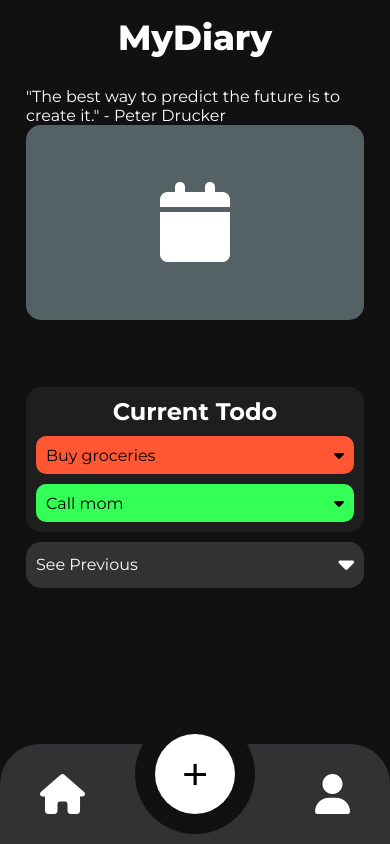
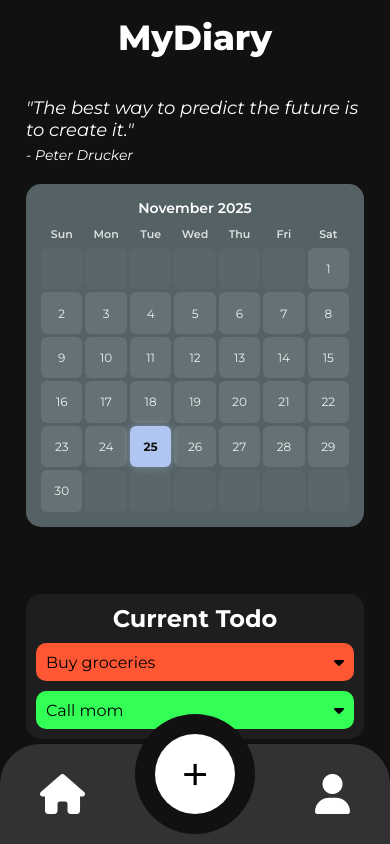
Before and after one commit to Harshit7048/Dairy, a React (Vite) app: page / in a window 390 px wide. Built offline with nearby package versions, Linux system fonts and the light colour scheme; grey boxes are pictures that could not be loaded; a web font is replaced by a local one.

Commit message:
new things added

```diff
--- a/src/Assets/userBase.ts
+++ b/src/Assets/userBase.ts
@@ -8,6 +8,7 @@ const userBaseData: UserBase[] = [
         password: "password123",
         diaries: [
             {
+                id: "2023-11-25",
                 date: "2023-11-25",
                 title: "My First Diary Entry",
                 content:
@@ -16,6 +17,7 @@ const userBaseData: UserBase[] = [
                     "https://artmarketmag.com/wp-content/uploads/2025/03/Cran-Montana-100-x-100-cm.jpg ",
             },
             {
+                id: "2023-11-26",
                 date: "2023-11-26",
                 title: "A Rainy Day",
                 content: "It rained all day today. I stayed indoors and read a book.",
@@ -28,14 +30,14 @@ const userBaseData: UserBase[] = [
                 date: "2023-11-27",
                 title: "Buy groceries",
                 color: "#FF5733",
-                status: "completed",
+                status: "Completed",
                 img: "https://img.freepik.com/free-photo/closeup-shot-beautiful-butterfly-with-interesting-textures-orange-petaled-flower_181624-7640.jpg?semt=ais_hybrid&w=740&q=80"
             },
             {
                 date: "2023-11-28",
                 title: "Call mom",
                 color: "#33FF57",
-                status: "completed",
+                status: "Completed",
                 img: "https://img.freepik.com/free-photo/closeup-shot-beautiful-butterfly-with-interesting-textures-orange-petaled-flower_181624-7640.jpg?semt=ais_hybrid&w=740&q=80"
             },
         ],
--- /dev/null
+++ b/src/Components/Calender.tsx
@@ -0,0 +1,74 @@
+export default function Calender() {
+    const today = new Date()
+    const currentYear = today.getFullYear()
+    const currentMonth = today.getMonth()
+
+    // Get the first day of the month and number of days
+    const firstDayOfMonth = new Date(currentYear, currentMonth, 1).getDay()
+    const daysInMonth = new Date(currentYear, currentMonth + 1, 0).getDate()
+
+    // Generate all days to display (including previous month's trailing days and next month's leading days)
+    const calendarDays: (number | null)[] = []
+
+    // Add previous month's trailing days (empty cells)
+    for (let i = 0; i < firstDayOfMonth; i++) {
+        calendarDays.push(null)
+    }
+
+    // Add current month's days
+    for (let day = 1; day <= daysInMonth; day++) {
+        calendarDays.push(day)
+    }
+
+    // Fill remaining cells to make a complete grid (6 rows x 7 columns = 42 cells)
+    const remainingCells = 42 - calendarDays.length
+    for (let i = 0; i < remainingCells; i++) {
+        calendarDays.push(null)
+    }
+
+    // Check if a date is today
+    const isToday = (day: number | null): boolean => {
+        if (day === null) return false
+        return day === today.getDate()
+    }
+
+    // Check if a day is from the current month
+    const isCurrentMonth = (day: number | null, index: number): boolean => {
+        return day !== null && index >= firstDayOfMonth && index < firstDayOfMonth + daysInMonth
+    }
+
+    const monthNames = [
+        "January", "February", "March", "April", "May", "June",
+        "July", "August", "September", "October", "November", "December"
+    ]
+
+    const dayNames = ["Sun", "Mon", "Tue", "Wed", "Thu", "Fri", "Sat"]
+
+    return (
+        <div className="calendar-container">
+            <div className="calendar-header">
+                <h3>{monthNames[currentMonth]} {currentYear}</h3>
+            </div>
+            <div className="calendar-grid">
+                {/* Day names header */}
+                {dayNames.map((dayName, index) => (
+                    <div key={index} className="calendar-day-name">
+                        {dayName}
+                    </div>
+                ))}
+
+                {/* Calendar days */}
+                {calendarDays.map((day, index) => (
+                    <div
+                        key={index}
+                        className={`calendar-day ${
+                            !isCurrentMonth(day, index) ? 'calendar-day-other-month' : ''
+                        } ${isToday(day) ? 'calendar-day-today' : ''}`}
+                    >
+                        {day !== null ? day : ''}
+                    </div>
+                ))}
+            </div>
+        </div>
+    )
+}
--- a/src/Components/Quotes.tsx
+++ b/src/Components/Quotes.tsx
@@ -14,16 +14,25 @@ export default function Quotes() {
 
     useEffect(() => {
         console.log("Quotes Component Mounted");
-        // fetch(" https://goquotes-api.herokuapp.com/api/v1/random?count=1").then(res => res.json()).then(dataFinal => {
-        //     console.log(dataFinal);
-        // }).catch(err => {
-        //     console.log(err)
-        // })
+        //         fetch(`curl -X GET "https://api.api-ninjas.com/v2/quotes?categories=success,wisdom" \
+        //   -H "X-Api-Key: cBRtYlSPMM5yRjjUkvSOzw==vFStpAg8yUc1XmQr"
+        // `).then(res => res.json()).then(dataFinal => {
+        //             console.log(dataFinal);
+        //         }).catch(err => {
+        //             console.log(err)
+        //         })
+
+        // cBRtYlSPMM5yRjjUkvSOzw==vFStpAg8yUc1XmQr
 
 
     }, [])
 
     return <div className="quotes">
-        "The best way to predict the future is to create it." - Peter Drucker
+        <span>
+
+            "The best way to predict the future is to create it."
+        </span>
+        <span className="q-auth">
+            - Peter Drucker</span>
     </div>;
 }
--- a/src/Pages/FullDairyPage.tsx
+++ b/src/Pages/FullDairyPage.tsx
@@ -2,17 +2,14 @@ import { useContext } from "react"
 import { LibraryContext } from "../Context/LibraryContext"
 import { useParams } from "react-router-dom"
 import Todo from "../Components/Todo"
+import UserBaseContext from "../Context/UserBaseContext"
 
 
-type DiaryEntry = {
-    id: number
-    title: string
-    content: string
-    date: string
-    main_img?: string
-}
+
 
 export default function FullDairyPage() {
+    const userBaseContext = useContext(UserBaseContext);
+    const dairyData = userBaseContext?.diaries || [];
     const { currentId } = useParams()
     const ctx = useContext(LibraryContext)
 
@@ -23,7 +20,7 @@ export default function FullDairyPage() {
 
     // Convert string ID to number and find the matching diary entry
     // Type assertion needed because context type doesn't match actual diary data structure
-    const diaryEntry = (data as unknown as DiaryEntry[]).find(item => item.id === Number(currentId))
+    const diaryEntry = (dairyData).find(item => item.id === currentId);
     console.log("Found diary entry:", diaryEntry);
 
     if (!diaryEntry) {
@@ -44,7 +41,7 @@ export default function FullDairyPage() {
 
             {diaryEntry.main_img && <img src={diaryEntry.main_img} alt={diaryEntry.title} />}
 
-            <Todo />
+
         </div>
 
     </div>
--- a/src/Pages/Home.tsx
+++ b/src/Pages/Home.tsx
@@ -4,20 +4,17 @@ import DairyData from "../Assets/BaseData.js"
 import DayOverview from "../Components/DayOverview.js"
 import Todo from "../Components/Todo.js"
 import Quotes from "../Components/Quotes.js"
+import UserBaseContext from "../Context/UserBaseContext";
+import Calender from "../Components/Calender";
+
 
 
 export default function Home() {
-    const { data, setDataSet } = useContext(LibraryContext)
+
+    const userBaseContext = useContext(UserBaseContext);
+    const dairyData = userBaseContext?.diaries || DairyData;
 
 
-    useEffect(() => {
-        console.log("Home Component Mounted");
-
-        setDataSet(DairyData);
-
-
-
-    }, [data])
 
     const [classCurrent, setClassCurrent] = useState("deactive")
 
@@ -25,7 +22,8 @@ export default function Home() {
         <h1></h1>
         <Quotes />
         <div className="overall-info">
-            <span><i className="fa-solid fa-calendar"></i></span>
+
+            <Calender/>
         </div>
 
 
@@ -47,8 +45,15 @@ export default function Home() {
             <span  ><i className="fa-solid fa-caret-down"></i></span>
         </div>
         <div className={`prev-entry ${classCurrent}`}  >
-            {data && data.map(item => (
-                <DayOverview title={item.title} content={item.content} id={item.id} date={item.date} main_img={item.main_img} />
+            {dairyData.map((diaryEntry, index) => (
+                <DayOverview
+                    key={index}
+                    id={diaryEntry.id}
+                    title={diaryEntry.title}
+                    content={diaryEntry.content}
+                    date={diaryEntry.date}
+                    main_img={diaryEntry.main_img}
+                />
             ))}
         </div>
 
--- a/src/index.css
+++ b/src/index.css
@@ -51,7 +51,7 @@
         font-size: 18px;
         margin-bottom: 10px;
         background: rgb(84, 98, 101);
-        height: 30%;
+        height: fit-content;
         border-radius: 15px;
         padding: 10px;
         display: flex;
@@ -61,6 +61,80 @@
 
     .overall-info span i {
         font-size: 5rem;
+    }
+
+    /* Calendar Styles */
+    .calendar-container {
+        width: 100%;
+        height: 100%;
+        display: flex;
+        flex-direction: column;
+        color: white;
+        padding: 5px;
+    }
+
+    .calendar-header {
+        text-align: center;
+        margin-bottom: 6px;
+    }
+
+    .calendar-header h3 {
+        font-size: 14px;
+        font-weight: 600;
+        margin: 0;
+    }
+
+    .calendar-grid {
+        display: grid;
+        grid-template-columns: repeat(7, 1fr);
+        gap: 3px;
+        flex: 1;
+        min-height: 0;
+    }
+
+    .calendar-day-name {
+        text-align: center;
+        font-size: 11px;
+        font-weight: 600;
+        padding: 4px 0;
+        color: rgba(255, 255, 255, 0.8);
+    }
+
+    .calendar-day {
+        aspect-ratio: 1;
+        display: flex;
+        align-items: center;
+        justify-content: center;
+        font-size: 12px;
+        border-radius: 6px;
+        cursor: pointer;
+        transition: background-color 0.2s ease;
+        color: rgba(255, 255, 255, 0.9);
+        background-color: rgba(255, 255, 255, 0.1);
+    }
+
+    .calendar-day:hover {
+        background-color: rgba(255, 255, 255, 0.2);
+    }
+
+    .calendar-day-other-month {
+        opacity: 0.3;
+        cursor: default;
+    }
+
+    .calendar-day-other-month:hover {
+        background-color: rgba(255, 255, 255, 0.1);
+    }
+
+    .calendar-day-today {
+        background-color: rgb(176, 197, 239);
+        color: rgb(17, 17, 17);
+        font-weight: 700;
+        box-shadow: 0 0 8px rgba(176, 197, 239, 0.5);
+    }
+
+    .calendar-day-today:hover {
+        background-color: rgb(176, 197, 239);
     }
 
     .prev-entry {
@@ -446,6 +520,29 @@
         justify-content: space-between;
     }
 
+    .todo-added {
+        position: absolute;
+        bottom: 0%;
+        right: 50%;
+        transform: translate(50%);
+        color: white;
+        background: white;
+        width: 40%;
+        height: 50px;
+        color: black;
+        text-align: center;
+        display: flex;
+        align-items: center;
+        justify-content: center;
+        border-radius: 15px;
+        transition: all 0.3s ease-in-out;
+    }
+
+    .todo-visible {
+        bottom: 20%;
+        z-index: 9999;
+    }
+
     /* User Login */
     .user-login {
         color: white;
@@ -504,6 +601,21 @@
 
     .quotes {
         color: white;
+        display: flex;
+        flex-direction: column;
+        gap: 5px;
+        padding-top: 10px;
+        padding-bottom: 20px;
+    }
+
+    .quotes span:nth-child(1) {
+        font-size: 18px;
+        font-style: italic;
+    }
+
+    .quotes span:nth-child(2) {
+        font-size: 14px;
+        font-style: italic;
     }
 
 
```
Also changed, not shown: src/Components/AddTodo.tsx (+32 -4 lines), src/Components/Todo.tsx (+20 -4 lines), src/Context/types.ts (+5 -2 lines).
